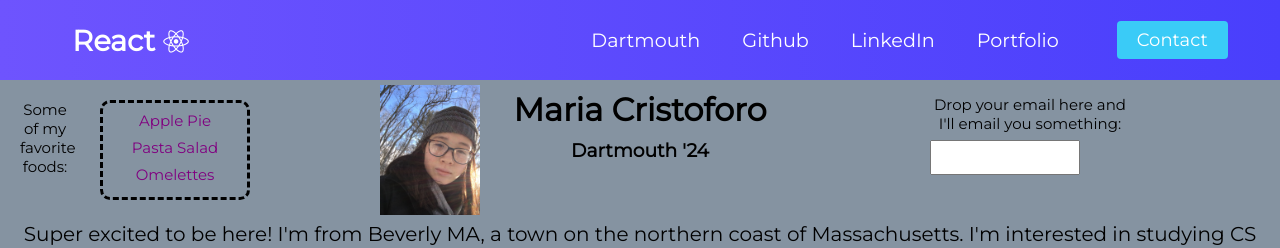
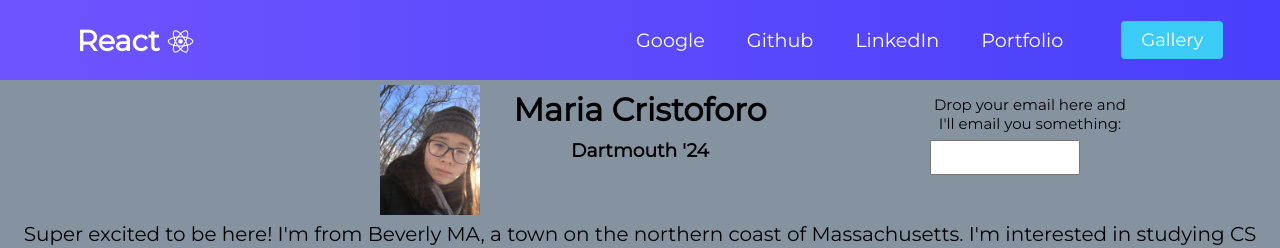
Before and after one commit to DALI-mini-webdev/personal-react-website-MariaC27, a React (Create React App) app in the folder myapp/: page / in a window 1280 px wide. Shown: the top 248 px of the page. Built offline with nearby package versions, Linux system fonts and the light colour scheme.

Commit message:
tried callback functions

```diff
--- a/myapp/src/App.js
+++ b/myapp/src/App.js
@@ -5,20 +5,28 @@ import plants from './Images/plants.jpeg'
 import self from './Images/self.jpeg'
 import './App.css';
 import Navbar from "./components/Navbar/Navbar"
+import ImageGallery from "./components/ImageGallery"
+import { Component } from 'react';
 
-function App() {
+class App extends Component{
+  constructor(props){
+    super(props);
+    this.state = {};
+}
+  state = {currPage: true}
 
-  //create a map
-  const foodsList = ["Apple Pie", "Pasta Salad", "Omelettes" ];
-  const foodMap = foodsList.map((food) =>{
-    return(
-      <p className="foodMapText">{food}</p>
-    )
-  });
+  seeGallery = () => {
+    this.setState({currPage: false})
+    console.log("reached see Gallery")
+  }
 
+  seeMain = () => {
+    this.setState({currPage: true})
+    console.log("reached see Main")
+  }
 
   //function to do something when button is clicked, have different methods for each image
-  const bevImgFunction = () => {
+  bevImgFunction = () => {
     var x = document.getElementById("bevButton");
 
     if (x.style.display === "none") {
@@ -29,7 +37,7 @@ function App() {
     }
   }
 
-  const fallImgFunction = () => {
+  fallImgFunction = () => {
     var x = document.getElementById("fallButton");
     if (x.style.display === "none") {
       x.style.display = "block";
@@ -40,7 +48,7 @@ function App() {
 
   }
 
-  const plantImgFunction = () => {
+  plantImgFunction = () => {
     var x = document.getElementById("plantButton");
     if (x.style.display === "none") {
       x.style.display = "block";
@@ -53,7 +61,7 @@ function App() {
 
 
   //keeps track of characters typed into input box
-  const onChangeFunction = (event) => {
+  onChangeFunction = (event) => {
     console.log(event.target.value);
     var x = document.getElementById("textBoxAfterEnter");
     console.log(x);
@@ -70,11 +78,17 @@ function App() {
     }
   }
 
+  render() {
+
+    if (this.state.currPage === false){
+        <ImageGallery visible={true}/>
+    }
 
   return (
     <div className="App">
 
         <Navbar/>
+
 
 
         <h1 className="center">Maria Cristoforo</h1>
@@ -83,16 +97,11 @@ function App() {
 
 
         <div id="textBox">
-          <input type="text" onChange={onChangeFunction}className="inputBox" />
+          <input type="text" onChange={this.onChangeFunction}className="inputBox" />
         </div>
 
         <p className = "inputBoxCaption">Drop your email here and I'll email you something:</p>
 
-
-        <p className = "favFoods">Some of my favorite foods:</p>
-        <div className="foodMap">
-          {foodMap}
-        </div>
 
         <p className="description">Super excited to be here! I'm from Beverly MA, a town on the northern coast of Massachusetts.
             I'm interested in studying CS and statistics at Dartmouth and learning Mandarin Chinese.
@@ -105,6 +114,7 @@ function App() {
         <p className="p1">To see a caption for each image, click the "?" button next to each image!
         (you may have to click twice - it's problem I can't fix for now)</p>
 
+
         <div id="textBoxAfterEnter" className="ButtonDiv">
           <p className="afterEnter">Thanks for replying!</p>
         </div>
@@ -112,7 +122,7 @@ function App() {
 
         <figure>
             <img src={beverly} className="bevImg" alt="Beverly"/>
-            <button className="bevButton" onClick={bevImgFunction}>?</button>
+            <button className="bevButton" onClick={this.bevImgFunction}>?</button>
             <div id="bevButton" className="ButtonDiv">
                <figcaption>Me in Beverly MA (coastal town w lots of beaches)</figcaption>
             </div>
@@ -120,7 +130,7 @@ function App() {
 
         <figure>
             <img src={fall} alt="Fall" className="fallImg"/>
-            <button className="fallButton" onClick={fallImgFunction}>?</button>
+            <button className="fallButton" onClick={this.fallImgFunction}>?</button>
             <div id="fallButton" className="ButtonDiv">
               <figcaption>My fav season</figcaption>
             </div>
@@ -128,7 +138,7 @@ function App() {
 
         <figure>
             <img src={plants} alt="Plants" className="plantImg"/>
-            <button className="plantButton" onClick={plantImgFunction}>?</button>
+            <button className="plantButton" onClick={this.plantImgFunction}>?</button>
             <div id="plantButton" className="ButtonDiv">
               <figcaption>Some plants I'm taking care of...</figcaption>
             </div>
@@ -140,5 +150,6 @@ function App() {
 
   );
 }
+}
 
 export default App;
--- /dev/null
+++ b/myapp/src/components/ImageGallery.css
@@ -0,0 +1,3 @@
+.gallery{
+    display: none;
+}
--- /dev/null
+++ b/myapp/src/components/ImageGallery.js
@@ -0,0 +1,30 @@
+import React, {Component} from 'react';
+import './ImageGallery.css';
+
+
+//the parent component to the navbar
+class ImageGallery extends Component{
+    constructor(props){
+        super(props);
+        this.state = {
+            visible: false
+        };
+    }
+
+visible = () => {
+    var x = document.getElementsByClassName("gallery");
+    x.style.display = "block";
+}
+
+render(){
+    if (this.state.visible){
+        this.visible();
+    }
+    return(
+        <p className="gallery">Gallery</p>
+    );
+}
+
+}
+
+export default ImageGallery;
--- a/myapp/src/components/Navbar/MenuItems.js
+++ b/myapp/src/components/Navbar/MenuItems.js
@@ -1,7 +1,7 @@
 export const MenuItems = [
     {
-        title:'Dartmouth',
-        url: "https://home.dartmouth.edu/", //where you put the link
+        title:'Google',
+        url: 'https://www.google.com/', //where you put the link
         cName: 'nav-links'
     },
     {
--- a/myapp/src/components/Navbar/Navbar.js
+++ b/myapp/src/components/Navbar/Navbar.js
@@ -4,11 +4,26 @@ import {MenuItems} from "./MenuItems"
 import './Navbar.css'
 import {Button} from "../Button"
 
+//the child component to the imageGallery
 class Navbar extends Component{
+    constructor(props){
+        super(props);
+        this.state = {};
+    }
     state = {clicked: false}
 
     handleClick = () => {
         this.setState({clicked:!this.state.clicked})
+    }
+
+    changePage = () => {
+        if (this.props.currPage){
+            this.props.seeGallery();
+        }
+        else{
+            //this.props.seeMain();
+        }
+
     }
 
     render(){
@@ -22,6 +37,7 @@ class Navbar extends Component{
                     {MenuItems.map((item, index) =>{
                         return(
                             <li key={index}>
+
                                 <a target="_blank" className={item.cName} href={item.url}>
                                 {item.title}
                                 </a>
@@ -30,7 +46,9 @@ class Navbar extends Component{
                     })}
 
                 </ul>
-                <Button>Contact</Button>
+
+                <Button onClick={this.changePage}>Gallery</Button>
+
             </nav>
 
         )
```
Also changed, not shown: 1 other file (tests, documents, lock files or other folders).
